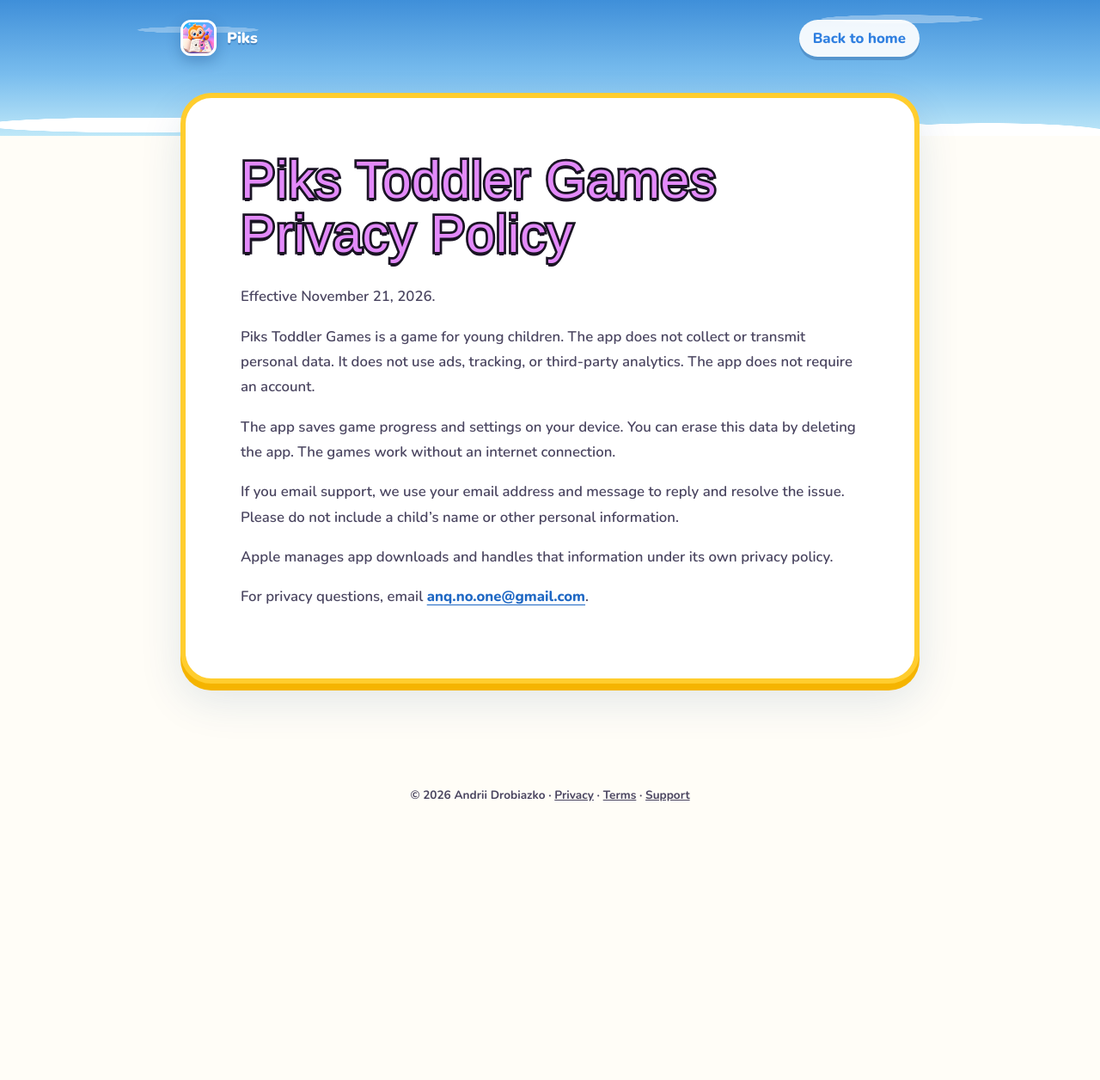
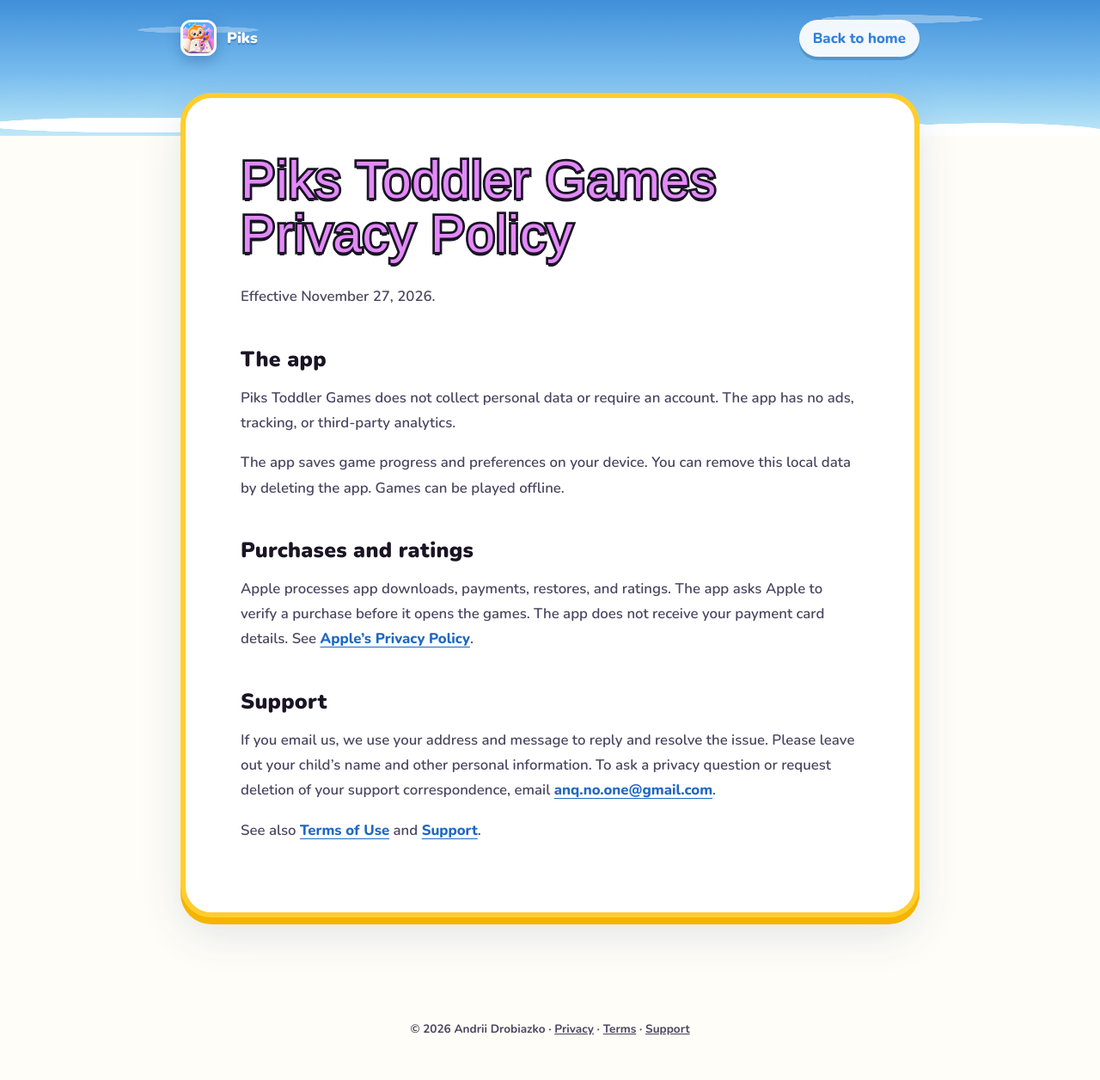
Before and after one commit to anq-no-one/pages, a Jekyll site: the page built from docs/kids-games-privacy.md, in a window 1280 px wide. Shown: the whole page at 86% size. Built offline with Jekyll 4.4.1, drawn with Linux system fonts in a browser that asks for light colours; some web fonts are replaced; before the commit the page ends 984 px from its top, so only the background shows below that.

Commit message:
Give Piks Toddler Games its own product and legal pages

```diff
--- a/docs/kids-games-privacy.md
+++ b/docs/kids-games-privacy.md
@@ -1,19 +1,25 @@
 ---
 layout: legal
 title: Piks Toddler Games Privacy Policy
-description: How Piks Toddler Games handles your data.
+description: How Piks Toddler Games handles data.
 ---
 
 # Piks Toddler Games Privacy Policy
 
-Effective November 21, 2026.
+Effective November 27, 2026.
 
-Piks Toddler Games is a game for young children. The app does not collect or transmit personal data. It does not use ads, tracking, or third-party analytics. The app does not require an account.
+## The app
 
-The app saves game progress and settings on your device. You can erase this data by deleting the app. The games work without an internet connection.
+Piks Toddler Games does not collect personal data or require an account. The app has no ads, tracking, or third-party analytics.
 
-If you email support, we use your email address and message to reply and resolve the issue. Please do not include a child’s name or other personal information.
+The app saves game progress and preferences on your device. You can remove this local data by deleting the app. Games can be played offline.
 
-Apple manages app downloads and handles that information under its own privacy policy.
+## Purchases and ratings
 
-For privacy questions, email [anq.no.one@gmail.com](mailto:anq.no.one@gmail.com).
+Apple processes app downloads, payments, restores, and ratings. The app asks Apple to verify a purchase before it opens the games. The app does not receive your payment card details. See [Apple’s Privacy Policy](https://www.apple.com/legal/privacy/).
+
+## Support
+
+If you email us, we use your address and message to reply and resolve the issue. Please leave out your child’s name and other personal information. To ask a privacy question or request deletion of your support correspondence, email [anq.no.one@gmail.com](mailto:anq.no.one@gmail.com).
+
+See also [Terms of Use]({{ '/kids-games-terms' | relative_url }}) and [Support]({{ '/kids-games-support' | relative_url }}).
```
Also changed, not shown: docs/assets/kids-games/site.css (added, +42 -0 lines), docs/kids-games-support.md (+11 -7 lines), docs/kids-games-terms.md (added, +27 -0 lines), docs/kids-games.html (added, +67 -0 lines), docs/assets/kids-games/02-picnic.webp (added), docs/assets/kids-games/03-shapes.webp (added), docs/assets/kids-games/06-workshop.webp (added), docs/assets/kids-games/owlet.webp (added).
